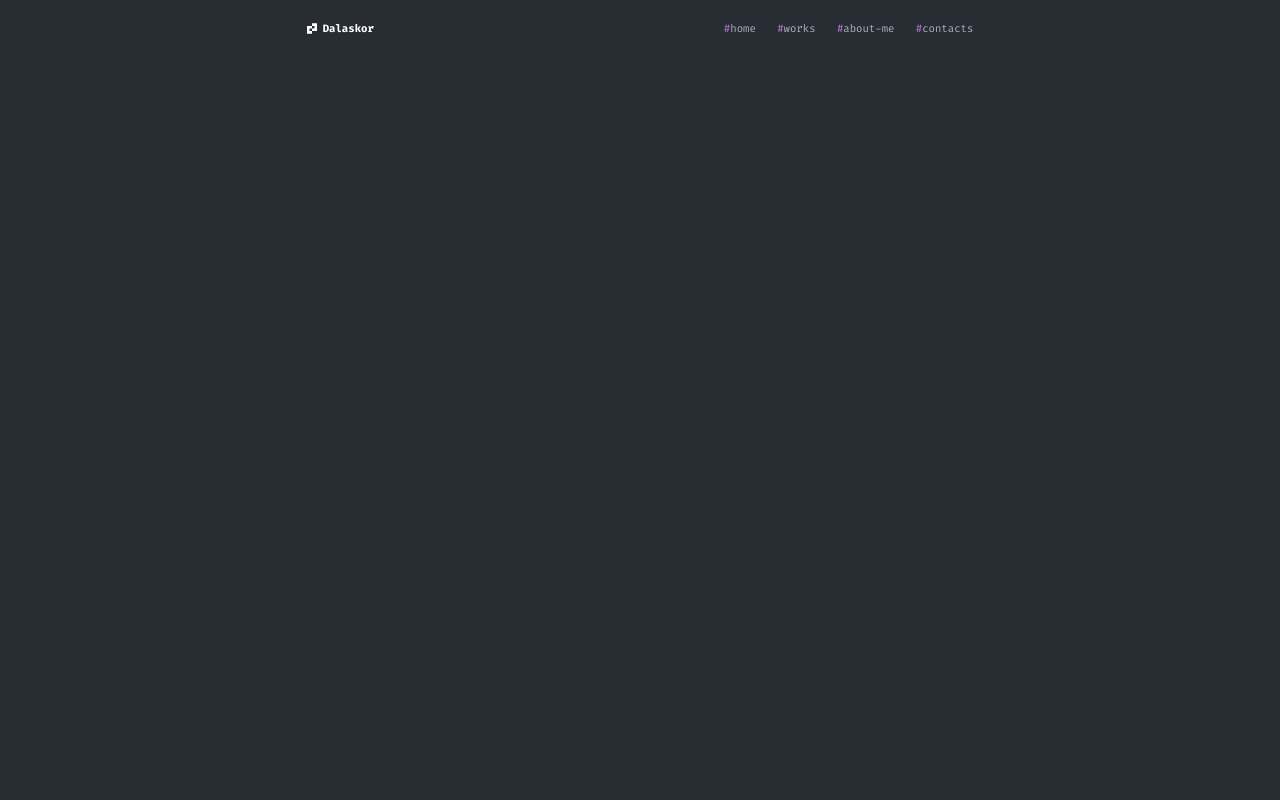
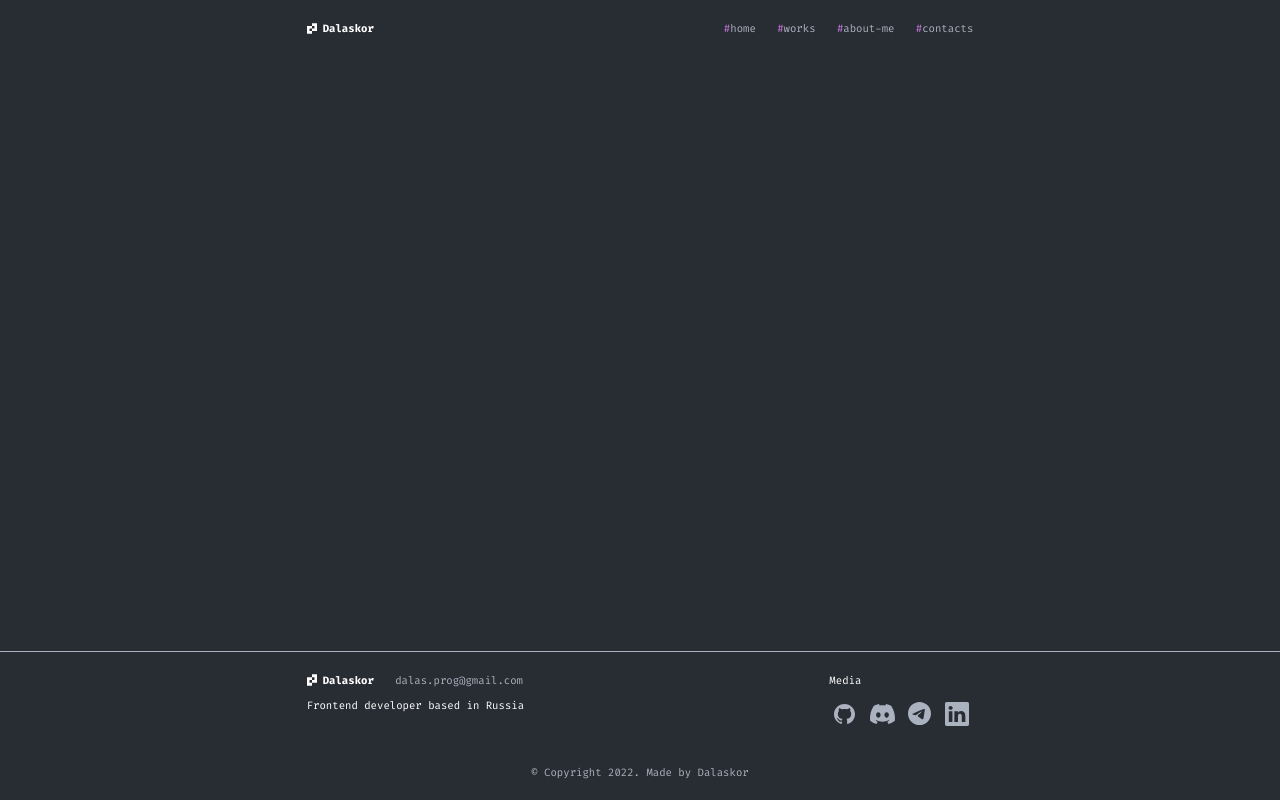
Before and after one commit to Dalaskor/react-portfolio, a React (Create React App) app: page /test in a window 1280 px wide. Built offline with nearby package versions, Linux system fonts and the light colour scheme.

Commit message:
add component footer

```diff
--- a/src/App.scss
+++ b/src/App.scss
@@ -1,5 +1,18 @@
+html, body {
+  height: 100%;
+}
+
 .wrapper {
   font-size: 1.6rem;
   line-height: 2.1rem;
   color: #ABB2BF;
+  min-height: 100%;
+  display: flex;
+  flex-direction: column;
+  overflow: hidden;
 }
+
+.main {
+  min-height: 100%;
+  flex: 1 1 auto;
+}
--- a/src/App.tsx
+++ b/src/App.tsx
@@ -3,6 +3,7 @@ import "./App.scss";
 import {Header} from "./components/header/Header";
 import {Route, Routes} from "react-router-dom";
 import {MainPage} from "./pages/MainPage/MainPage";
+import {Footer} from "./components/Footer/Footer";
 
 function App() {
     return (
@@ -15,7 +16,7 @@ function App() {
                         <Route path={"/test"} element={<MainPage/>}/>
                     </Routes>
                 </main>
-                <footer></footer>
+                <Footer/>
             </div>
         </>
     )
--- /dev/null
+++ b/src/components/Footer/Footer.module.scss
@@ -0,0 +1,49 @@
+.footer {
+  border-top: 1px solid #ABB2BF;
+
+  &__container {
+    max-width: 100rem;
+    margin: 0 auto;
+    padding: 3.2rem 0;
+  }
+
+  &__row {
+    display: flex;
+    justify-content: space-between;
+  }
+
+  &__left {
+  }
+
+  &__right {
+  }
+
+  &__header {
+    display: flex;
+    align-items: center;
+    color: #FFFFFF;
+  }
+
+  &__body {
+    margin-top: 1.6rem;
+    color: #FFFFFF;
+  }
+
+  &__email {
+    margin-left: 3.2rem;
+    color: #ABB2BF;
+  }
+
+  &__links {
+    display: flex;
+    gap: 0.8rem;
+  }
+
+  &__link {
+  }
+
+  &__copyright {
+    margin: 0 auto;
+    margin-top: 4.8rem;
+  }
+}
--- /dev/null
+++ b/src/components/Footer/Footer.tsx
@@ -0,0 +1,53 @@
+import React from 'react';
+import style from './Footer.module.scss';
+import {Logo} from "../logo/Logo";
+import gitHubIcon from "../../assets/img/icons/github.svg";
+import discordIcon from "../../assets/img/icons/discord.svg";
+import telegramIcon from "../../assets/img/icons/telegram.svg";
+import linkedInIcon from "../../assets/img/icons/linkedin.svg";
+
+export const Footer = () => {
+    return (
+        <footer className={style.footer}>
+            <div className={style.footer__container}>
+                <div className={style.footer__row}>
+                    <div className={style.footer__left}>
+                        <div className={style.footer__header}>
+                            <Logo/>
+                            <p className={style.footer__email}>dalas.prog@gmail.com</p>
+                        </div>
+                        <div className={style.footer__body}>
+                            Frontend developer based in Russia
+                        </div>
+                    </div>
+                    <div className={style.footer__right}>
+                        <div className={style.footer__header}>
+                            Media
+                        </div>
+                        <div className={style.footer__body}>
+                            <ul className={style.footer__links}>
+                                <li><a href="#" className={style.footer__link}>
+                                    <img src={gitHubIcon} alt="GitHub Icon"/>
+                                </a></li>
+                                <li><a href="#" className={style.footer__link}>
+                                    <img src={discordIcon} alt="Discord Icon"/>
+                                </a></li>
+                                <li><a href="#" className={style.footer__link}>
+                                    <img src={telegramIcon} alt="Telegram Icon"/>
+                                </a></li>
+                                <li><a href="#" className={style.footer__link}>
+                                    <img src={linkedInIcon} alt="LinkedIn Icon"/>
+                                </a></li>
+                            </ul>
+                        </div>
+                    </div>
+                </div>
+                <div className={style.footer__row}>
+                    <div className={style.footer__copyright}>
+                        © Copyright 2022. Made by Dalaskor
+                    </div>
+                </div>
+            </div>
+        </footer>
+    )
+}
--- a/src/index.scss
+++ b/src/index.scss
@@ -13,3 +13,7 @@ body {
   font-weight: 400;
   background: #282C33;
 }
+
+#root {
+  height: 100%;
+}
```
